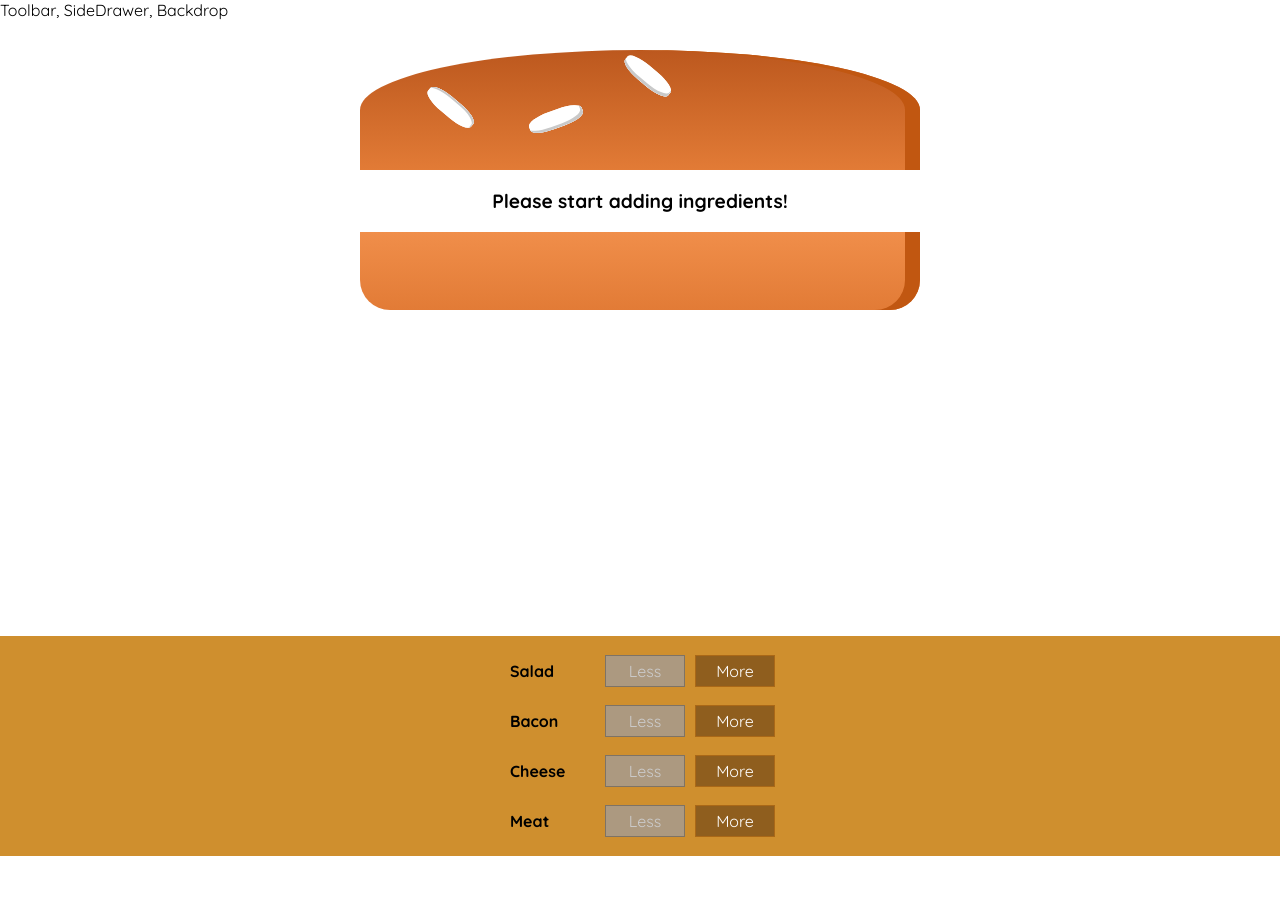
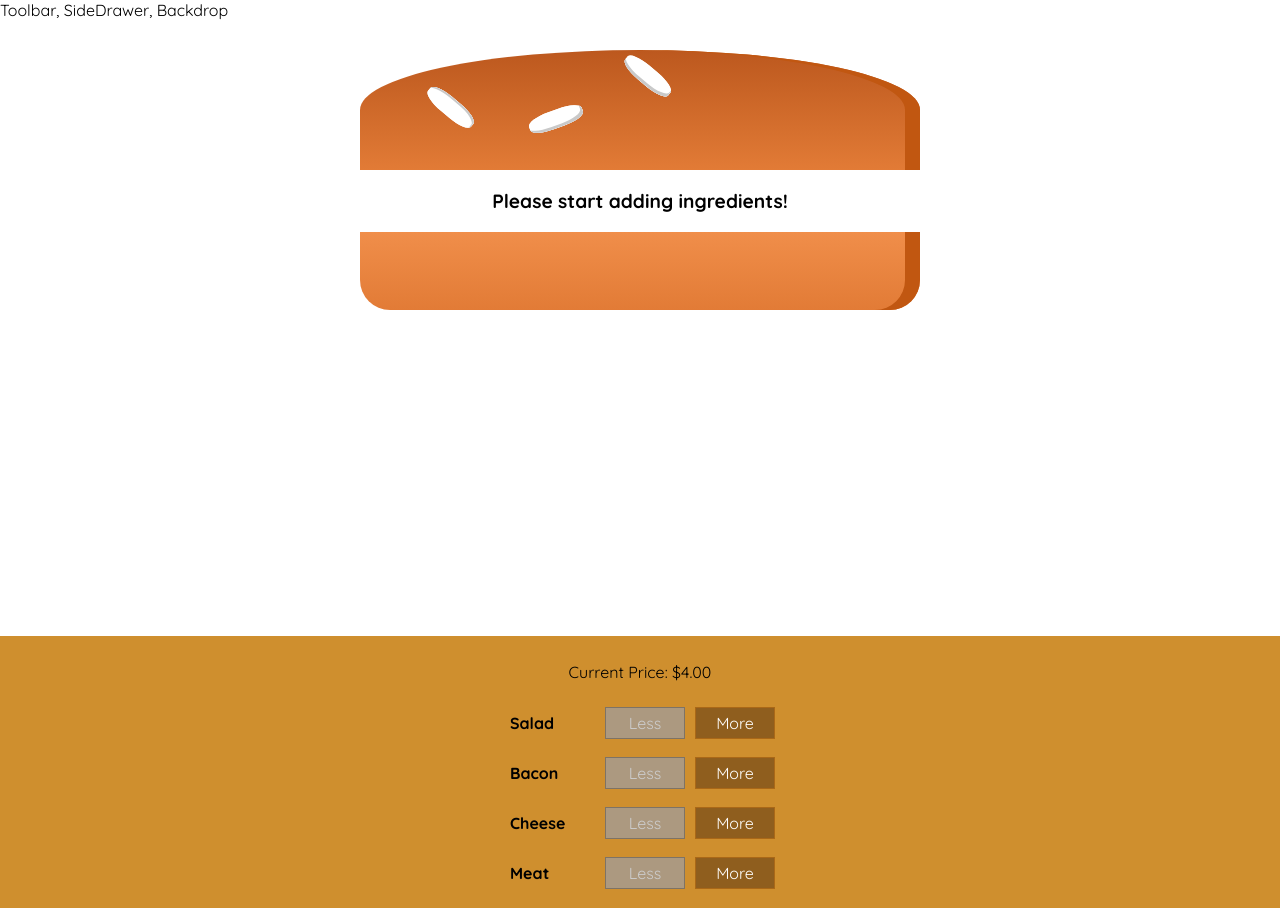
Before and after one commit to bbmattieu9/burger-app, a React app in the folder burger-chef/: page / in a window 1280 px wide. Before the commit the page ends 856 px from the top, so only its background shows below. Built offline with nearby package versions, Linux system fonts and the light colour scheme.

Commit message:
implemented price display to two decimal places

```diff
--- a/burger-chef/src/components/Burger/BuildControls/BuildControls.js
+++ b/burger-chef/src/components/Burger/BuildControls/BuildControls.js
@@ -9,8 +9,13 @@ const controls = [
     { label: 'Meat', type: 'meat' }
 ];
 
+function outputPrice(amount) {
+    return Number.parseFloat(amount).toFixed(2);
+};
+
 const buildControls = ( props ) => (
     <div className={classes.BuildControls}>
+        <p>Current Price: ${outputPrice(props.price)} </p>
         { controls.map(ctrl => (
             <BuildControl
                 key={ctrl.label}  label={ctrl.label}
--- a/burger-chef/src/containers/BurgerBuilder/BurgerBuilder.js
+++ b/burger-chef/src/containers/BurgerBuilder/BurgerBuilder.js
@@ -89,7 +89,8 @@ const INGREDIENT_PRICES = {
                 <BurgerControls
                     ingredientAdded={this.addIngredientHandler}
                     ingredientRemoved={this.removeIngredientHandler}
-                    disabled={disabledInfo} />
+                    disabled={disabledInfo}
+                    price={this.state.totalPrice} />
             </Aux>
         )
     }
```
